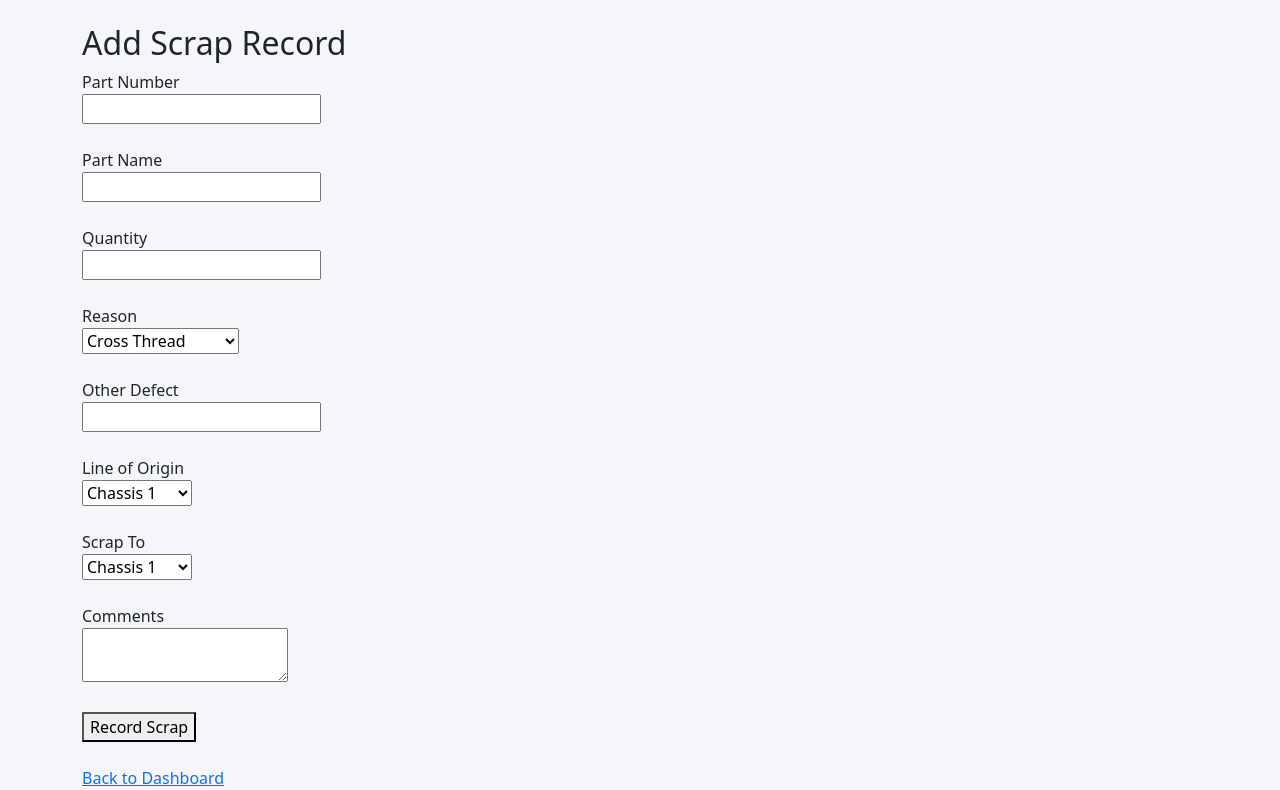
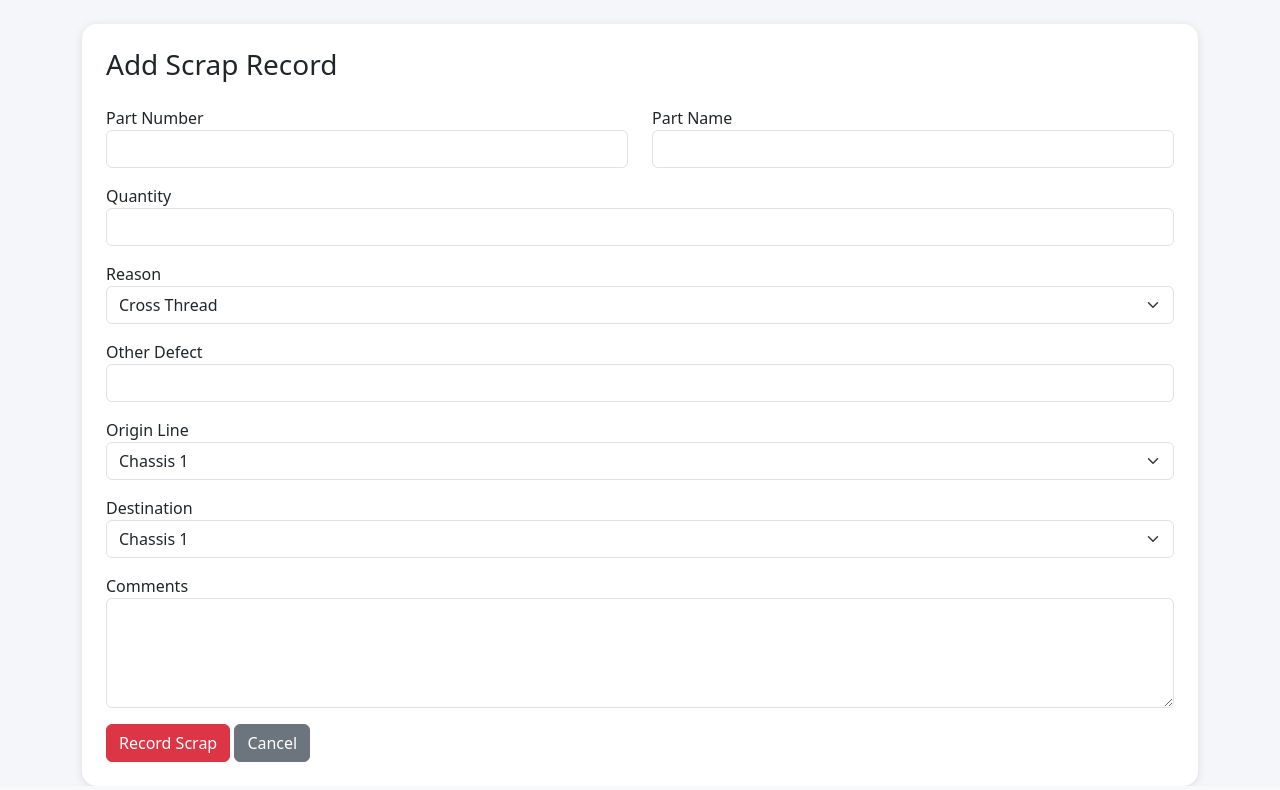
Before and after one commit to hgooders/SCRAP-TRACKER-V2, a Flask app: page /add-scrap in a window 1280 px wide. Shown: the part 56-846 px from the top of the page. Run offline with Flask 3, Linux system fonts and the light colour scheme; a user stored in the database is signed in; data comes from the database, SQL or seed files in the repository.

Commit message:
Update add_scrap.html

```diff
--- a/templates/templates/add_scrap.html
+++ b/templates/templates/add_scrap.html
@@ -2,69 +2,112 @@
 
 {% block content %}
 
-<h2>Add Scrap Record</h2>
+<div class="card p-4">
+
+    <h3 class="mb-4">
+        Add Scrap Record
+    </h3>
 
     <form method="POST">
 
-    <label>Part Number</label><br>
-    <input type="text" name="part_number" required><br><br>
+        <div class="row">
 
-    <label>Part Name</label><br>
-    <input type="text" name="part_name" required><br><br>
+            <div class="col-md-6 mb-3">
+                <label>Part Number</label>
+                <input type="text" name="part_number" class="form-control" required>
+            </div>
 
-    <label>Quantity</label><br>
-    <input type="number" name="quantity" required><br><br>
+            <div class="col-md-6 mb-3">
+                <label>Part Name</label>
+                <input type="text" name="part_name" class="form-control" required>
+            </div>
 
-    <label>Reason</label><br>
-    <select name="reason" id="reason">
+        </div>
+
+        <div class="mb-3">
+            <label>Quantity</label>
+            <input type="number" name="quantity" class="form-control" required>
+        </div>
+
+        <div class="mb-3">
+            <label>Reason</label>
+
+            <select name="reason" class="form-select">
+
                 {% for reason in reasons %}
                     <option value="{{ reason.name }}">
                         {{ reason.name }}
                     </option>
                 {% endfor %}
+
             </select>
-    <br><br>
 
-    <label>Other Defect</label><br>
-    <input type="text" name="other_reason">
-    <br><br>
+        </div>
 
-    <label>Line of Origin</label><br>
-    <select name="origin_line">
+        <div class="mb-3">
+            <label>Other Defect</label>
+            <input type="text" name="other_reason" class="form-control">
+        </div>
+
+        <div class="mb-3">
+
+            <label>Origin Line</label>
+
+            <select name="origin_line" class="form-select">
+
                 {% for line in lines %}
                     <option value="{{ line.name }}">
                         {{ line.name }}
                     </option>
                 {% endfor %}
+
             </select>
-    <br><br>
 
-    <label>Scrap To</label><br>
-    <select name="destination_line">
+        </div>
+
+        <div class="mb-3">
+
+            <label>Destination</label>
+
+            <select name="destination_line" class="form-select">
+
                 {% for line in lines %}
                     <option value="{{ line.name }}">
                         {{ line.name }}
                     </option>
                 {% endfor %}
-        <option value="Scrap Bin">Scrap Bin</option>
-        <option value="Rework">Rework</option>
+
+                <option value="Scrap Bin">
+                    Scrap Bin
+                </option>
+
+                <option value="Rework">
+                    Rework
+                </option>
+
             </select>
-    <br><br>
 
-    <label>Comments</label><br>
-    <textarea name="comments"></textarea>
-    <br><br>
+        </div>
 
-    <button type="submit">
+        <div class="mb-3">
+            <label>Comments</label>
+            <textarea
+                name="comments"
+                rows="4"
+                class="form-control"
+            ></textarea>
+        </div>
+
+        <button class="btn btn-danger">
             Record Scrap
         </button>
 
+        <a href="/dashboard" class="btn btn-secondary">
+            Cancel
+        </a>
+
     </form>
 
-<br>
-
-<a href="{{ url_for('dashboard') }}">
-    Back to Dashboard
-</a>
+</div>
 
 {% endblock %}
```
Lines whose indentation alone changed are shown as unchanged.
